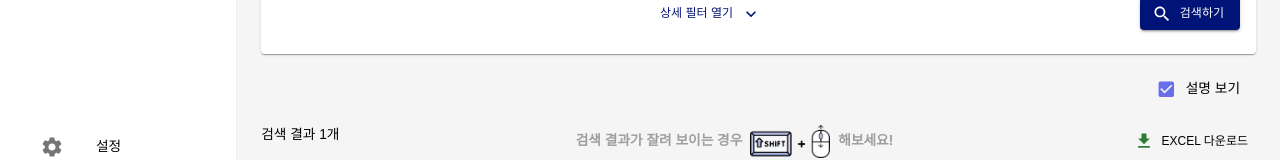
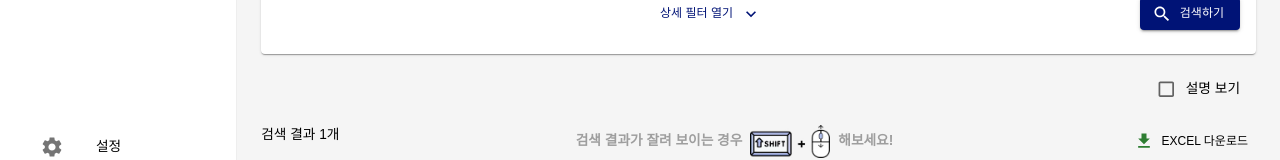
Before and after one commit to yubinjodev/cliwant-assignment, a Next.js app: page /rfp/listing in a window 1280 px wide. Shown: the part 488-648 px from the top of the page. Built offline with nearby package versions, Linux system fonts and the light colour scheme; what @mui/material-nextjs would draw is missing.

Commit message:
Feat: Add copy to clipboard feature

```diff
--- a/package.json
+++ b/package.json
@@ -20,6 +20,7 @@
     "react": "^19.0.0",
     "react-datepicker": "^8.2.1",
     "react-dom": "^19.0.0",
+    "react-toastify": "^11.0.5",
     "zustand": "^5.0.3"
   },
   "devDependencies": {
--- a/src/components/layout/layout-client-wrapper.tsx
+++ b/src/components/layout/layout-client-wrapper.tsx
@@ -6,6 +6,7 @@ import { Box, Container, Stack } from '@mui/material'
 import { grey } from '@mui/material/colors'
 import { ReactNode } from 'react'
 import 'react-datepicker/dist/react-datepicker.css'
+import { ToastContainer } from 'react-toastify'
 import '../../styles/global.css'
 import Sidebar from './menu-bar'
 import NavHeader from './nav-header'
@@ -18,6 +19,7 @@ export default function LayoutClientWrapper({ children }: { children: ReactNode
         <Stack direction="row" spacing={0} sx={{ height: '100%', overflow: 'hidden' }}>
           <Sidebar />
           <Box sx={{ background: grey[100], height: '100%', width: '100%', overflowY: 'auto' }}>
+            <ToastContainer autoClose={2000} closeButton={false} position="top-center" />
             <Container component="main" maxWidth="lg" sx={{ pt: 3, pb: 10, width: '100%' }}>
               {children}
             </Container>
@@ -32,7 +34,7 @@ export default function LayoutClientWrapper({ children }: { children: ReactNode
  * * basic layout
  * * state management (sidebar, rfp listing filter, saved rfp filter)
  * * refactoring (project structure, separate components)
- * ! other interactions (todo)
+ * ! other interactions
  * styling (css*, responsive, semantics)
  *
  * (optional) additional optimization
--- a/src/features/rfp-listing/components/rfp-listing.tsx
+++ b/src/features/rfp-listing/components/rfp-listing.tsx
@@ -1,6 +1,7 @@
 'use client'
 
-import { Checkbox, FormControlLabel, Stack } from '@mui/material'
+import { Checkbox, FormControlLabel, Stack, Typography } from '@mui/material'
+import { useState } from 'react'
 import { useRfpListingFilterStore } from '../stores/rfp-listing-filter-store'
 import RfpListingAiSuggestions from './rfp-listing-ai-suggestions'
 import RfpListingFilters from './rfp-listing-filters'
@@ -12,6 +13,12 @@ import RfpListingViewTabs from './rfp-listing-view-tabs'
 
 export default function RfpListing() {
   const { isReceiveSuggestionsOn } = useRfpListingFilterStore()
+
+  const [isDescDisplayed, setIsDescDisplayed] = useState(false)
+
+  const handleChangeCheckbox = (value: boolean) => {
+    setIsDescDisplayed(value)
+  }
 
   return (
     <Stack spacing={2}>
@@ -28,8 +35,17 @@ export default function RfpListing() {
 
       <Stack alignItems="flex-end">
         {/* todo show description when active */}
-        <FormControlLabel control={<Checkbox defaultChecked />} label="설명 보기" />
+        <FormControlLabel
+          control={<Checkbox checked={isDescDisplayed} onChange={(e) => handleChangeCheckbox(e.target.checked)} />}
+          label="설명 보기"
+        />
       </Stack>
+
+      {isDescDisplayed ? (
+        <Typography align="center" fontWeight={700}>
+          공고 제목에서 인공지능 을 포함하고, 사업 구분은 전체 에 해당하는 공고를 찾습니다.
+        </Typography>
+      ) : null}
 
       <RfpListingTableActions />
       <RfpListingTable />
```
Also changed, not shown: src/features/rfp-details/components/rfp-details-layout.tsx (+8 -1 lines), src/utils/copy-text-to-clipboard.ts (added, +17 -0 lines), 1 other file (tests, documents, lock files or other folders).
